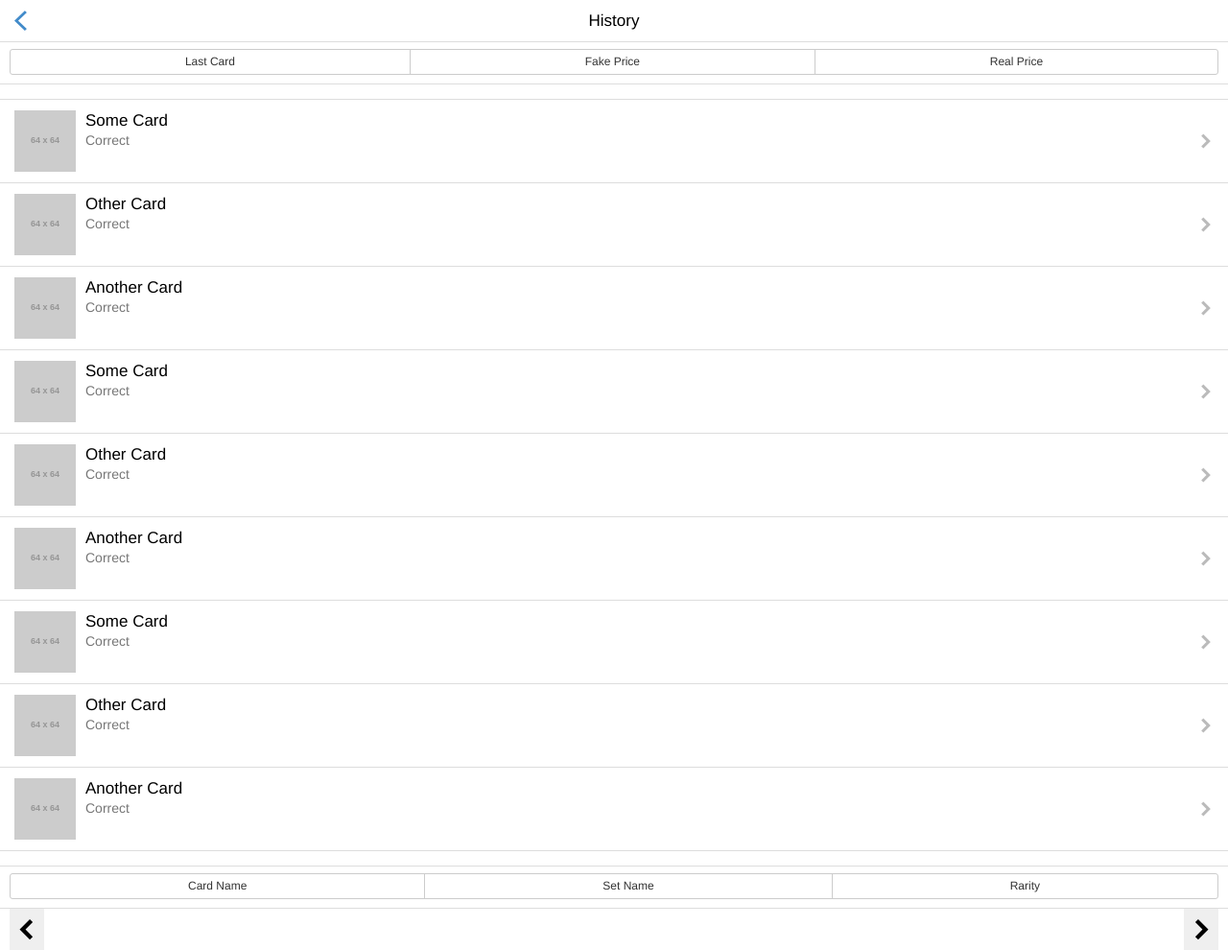
After one commit to richardneal/mtghighlow, a Flask app: page /history in a window 1280 px wide. The commit adds this page. Shown: the whole page at 96% size. Run offline with Flask 2, Linux system fonts and the light colour scheme; grey boxes labelled with a size stand in for pictures from a placeholder-image service; parts of the project's set-up code (start-up, migrations or seed data) failed here and were passed over; some libraries are stand-ins or nearby versions.

Commit message:
Added history and settings page, played with some classes

```diff
--- a/mtghighlow/mtghighlow/classes.py
+++ b/mtghighlow/mtghighlow/classes.py
@@ -3,11 +3,14 @@ from random import uniform
 from flask.json import JSONEncoder, JSONDecoder
 
 class Streak:
-    def __init__(self, allcards = None, streak = None, beststreak = None, q = None):
+    def __init__(self, allcards = None, streak = None, beststreak = None, q = None, rarity=None, format=None, difficulty=None):
         self.maxlength = 5
-        self.allcards = allcards if allcards else getCardlistFromDB()
         self.streak = streak if streak else 0
         self.beststreak = beststreak if beststreak else 0
+        self.rarity = rarity if rarity else ['Mythic','Rare','Uncommon','Common']
+        self.format = format if format else ['standard','modern','legacy','special']
+        self.difficulty = difficulty if difficulty else ['easy']
+        self.allcards = allcards if allcards else getCardlistFromDB(self.rarity,self.format)
 
         if q:
             self.q = q
@@ -79,7 +82,7 @@ class Streak:
         print self.beststreak
 
         if len(self.allcards) < 10:
-            self.allcards.extend(getCardlistFromDB())
+            self.allcards.extend(getCardlistFromDB(self.rarity,self.format))
 
         bottom = self.allcards.pop(0)
         bottomcard = Card(cardname=bottom[0], cardsetfull=bottom[1], cardset=bottom[2], realprice=bottom[3], rarity=bottom[4])
@@ -119,6 +122,9 @@ class HighLowJsonEncoder(JSONEncoder):
                 'allcards': obj.allcards,
                 'streak': obj.streak,
                 'beststreak': obj.beststreak,
+                'rarity':obj.rarity,
+                'difficulty':obj.difficulty,
+                'format':obj.format,
                 'q': obj.q,
             }
         elif isinstance(obj, Card):
--- /dev/null
+++ b/mtghighlow/mtghighlow/templates/history.html
@@ -0,0 +1,148 @@
+<!DOCTYPE html>
+<html>
+<head>
+    <meta charset="utf-8">
+    <title>MTG High Low</title>
+
+    <!-- Sets initial viewport load and disables zooming  -->
+    <meta name="viewport" content="initial-scale=1, maximum-scale=1">
+
+    <!-- Makes your prototype chrome-less once bookmarked to your phone's home screen -->
+    <meta name="apple-mobile-web-app-capable" content="yes">
+    <meta name="apple-mobile-web-app-status-bar-style" content="black">
+
+    <!-- Include the compiled Ratchet CSS -->
+    <link href="{{url_for('static',filename='ratchet/css/ratchet.css')}}" rel="stylesheet">
+
+    <!-- Include the compiled Ratchet JS -->
+    <script src="{{url_for('static',filename='ratchet/js/ratchet.js')}}"></script>
+
+    <!-- Custom -->
+    <link href="{{url_for('static',filename='css/style.css')}}" rel="stylesheet" />
+    <script type=text/javascript>
+        $SCRIPT_ROOT = {{ request.script_root|tojson|safe }};
+    </script>
+</head>
+<body>
+
+    <!-- Make sure all your bars are the first things in your <body> -->
+    <header class="bar bar-nav">
+        <a class="icon icon-left-nav pull-left" href="../"></a>
+        <h1 class="title" id="correct">History</h1>
+    </header>
+
+    <!-- Block button in standard bar fixed below top bar -->
+    <div class="bar bar-standard bar-header-secondary">
+        <div class="segmented-control">
+            <div class="control-item" id="nameold">Last Card</div>
+            <div class="control-item" id="fakepriceold">Fake Price</div>
+            <div class="control-item" id="realpriceold">Real Price</div>
+        </div>
+    </div>
+
+    <!-- Block button in standard bar fixed above the footer -->
+    <div class="bar bar-standard bar-footer-secondary">
+        <div class="segmented-control">
+            <div class="control-item" id="cardname">Card Name</div>
+            <div class="control-item" id="setname">Set Name</div>
+            <div class="control-item" id="rarity">Rarity</div>
+        </div>
+    </div>
+
+    <!-- Icons in standard bar fixed to the bottom of the screen -->
+    <div class="bar bar-standard bar-footer">
+        <button type="submit" href="#" value="lower" class="icon icon-left pull-left" id="lower"></button>
+        <button type="submit" href="#" value="higher" class="icon icon-right pull-right" id="higher"></button>
+        <button type="submit" href="#" value="lucky" class="title" id="displayprice"></button>
+    </div>
+
+    <!-- Wrap all non-bar HTML in the .content div (this is actually what scrolls) -->
+    <div class="content">
+        <ul class="table-view">
+            <li class="table-view-cell media">
+                <a class="navigate-right" href="" data-transition="slide-in">
+                    <img class="media-object pull-left" src="http://placehold.it/64x64" alt="Placeholder image for Some Card's poster">
+                    <div class="media-body">
+                        Some Card
+                        <p>Correct</p>
+                    </div>
+                </a>
+            </li>
+            <li class="table-view-cell media">
+                <a class="navigate-right" href="" data-transition="slide-in">
+                    <img class="media-object pull-left" src="http://placehold.it/64x64" alt="Placeholder image for Skyfall's poster">
+                    <div class="media-body">
+                        Other Card
+                        <p>Correct</p>
+                    </div>
+                </a>
+            </li>
+            <li class="table-view-cell media">
+                <a class="navigate-right" href="" data-transition="slide-in">
+                    <img class="media-object pull-left" src="http://placehold.it/64x64" alt="Placeholder image for Another Card's poster">
+                    <div class="media-body">
+                        Another Card
+                        <p>Correct</p>
+                    </div>
+                </a>
+            </li>
+            <li class="table-view-cell media">
+                <a class="navigate-right" href="" data-transition="slide-in">
+                    <img class="media-object pull-left" src="http://placehold.it/64x64" alt="Placeholder image for Some Card's poster">
+                    <div class="media-body">
+                        Some Card
+                        <p>Correct</p>
+                    </div>
+                </a>
+            </li>
+            <li class="table-view-cell media">
+                <a class="navigate-right" href="" data-transition="slide-in">
+                    <img class="media-object pull-left" src="http://placehold.it/64x64" alt="Placeholder image for Skyfall's poster">
+                    <div class="media-body">
+                        Other Card
+                        <p>Correct</p>
+                    </div>
+                </a>
+            </li>
+            <li class="table-view-cell media">
+                <a class="navigate-right" href="" data-transition="slide-in">
+                    <img class="media-object pull-left" src="http://placehold.it/64x64" alt="Placeholder image for Another Card's poster">
+                    <div class="media-body">
+                        Another Card
+                        <p>Correct</p>
+                    </div>
+                </a>
+            </li>
+            <li class="table-view-cell media">
+                <a class="navigate-right" href="" data-transition="slide-in">
+                    <img class="media-object pull-left" src="http://placehold.it/64x64" alt="Placeholder image for Some Card's poster">
+                    <div class="media-body">
+                        Some Card
+                        <p>Correct</p>
+                    </div>
+                </a>
+            </li>
+            <li class="table-view-cell media">
+                <a class="navigate-right" href="" data-transition="slide-in">
+                    <img class="media-object pull-left" src="http://placehold.it/64x64" alt="Placeholder image for Skyfall's poster">
+                    <div class="media-body">
+                        Other Card
+                        <p>Correct</p>
+                    </div>
+                </a>
+            </li>
+            <li class="table-view-cell media">
+                <a class="navigate-right" href="" data-transition="slide-in">
+                    <img class="media-object pull-left" src="http://placehold.it/64x64" alt="Placeholder image for Another Card's poster">
+                    <div class="media-body">
+                        Another Card
+                        <p>Correct</p>
+                    </div>
+                </a>
+            </li>
+        </ul>
+    </div>
+
+    <script src='http://cdnjs.cloudflare.com/ajax/libs/jquery/2.1.3/jquery.min.js'></script>
+</body>
+</html>
--- a/mtghighlow/mtghighlow/views.py
+++ b/mtghighlow/mtghighlow/views.py
@@ -21,3 +21,11 @@ def newcard():
     print 'Best Streak = ' + str(beststreak)
     session["streak"] = streak
     return jsonify({"newcard":newcard, "streak":streak.streak, "currentcard":currentcard, "beststreak":beststreak, "correct":correct})
+
+@app.route('/settings')
+def settings():
+    return render_template('settings.html')
+
+@app.route('/history')
+def history():
+    return render_template('history.html')
```
Also changed, not shown: mtghighlow/mtghighlow/templates/index.html (+2 -105 lines), mtghighlow/mtghighlow/templates/settings.html (added, +132 -0 lines).
